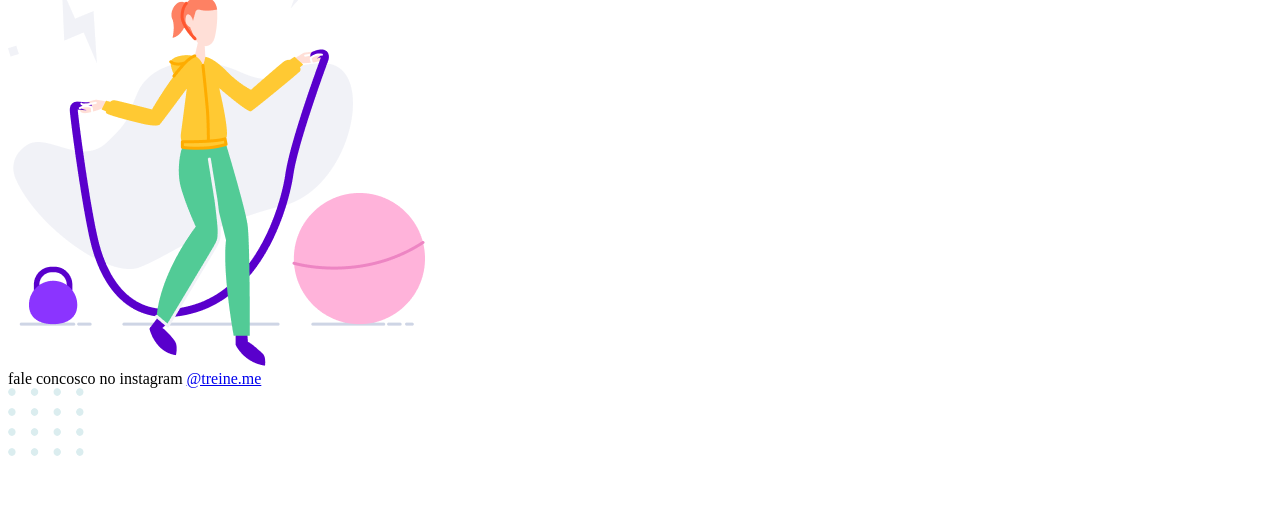
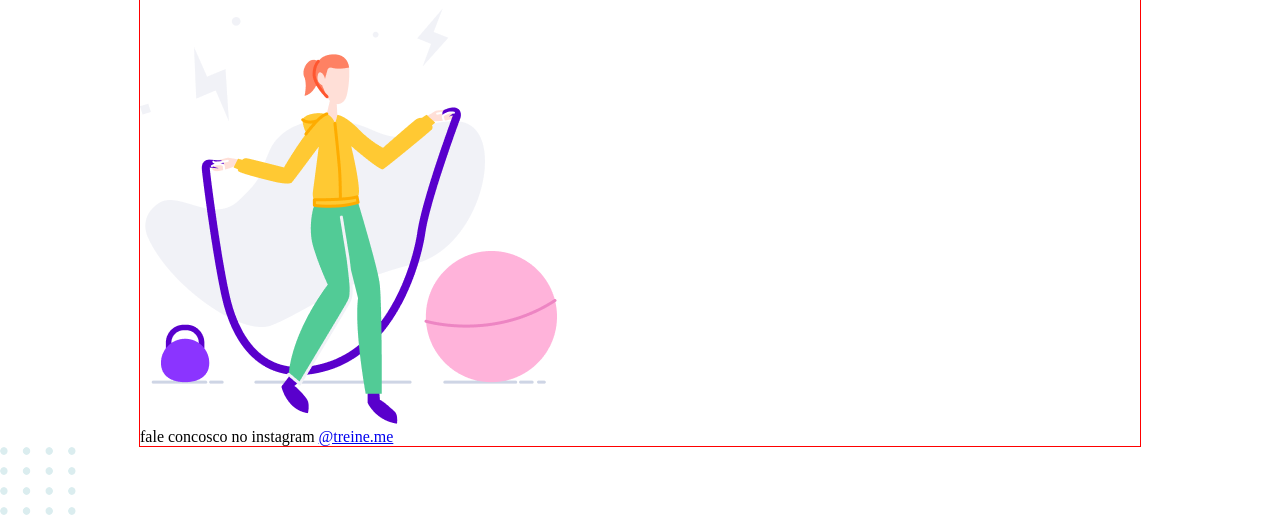
Before and after one commit to guipradocardoso/projeto02, a plain HTML site: page index.html in a window 1280 px wide. Shown: the part 321-850 px from the top of the page. Before the commit the page ends 800 px from the top, so only its background shows below. Drawn offline with Linux system fonts and the light colour scheme.

Commit message:
concept box model for css

```diff
--- a/index.html
+++ b/index.html
@@ -4,6 +4,8 @@
     <meta charset="UTF-8" />
     <meta name="viewport" content="width=device-width, initial-scale=1.0" />
     <title>Treine me</title>
+
+    <link rel="stylesheet" href="style.css">
   </head>
   <body>
     <div class="page">
--- /dev/null
+++ b/style.css
@@ -0,0 +1,9 @@
+body {
+  margin: 0;
+}
+
+.page {
+  width: 1000px;
+  margin: 65px auto 0;
+  border: 1px solid red;
+}
```
